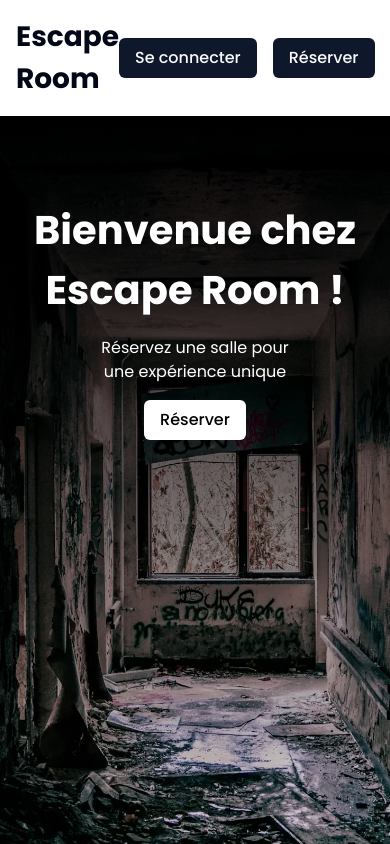
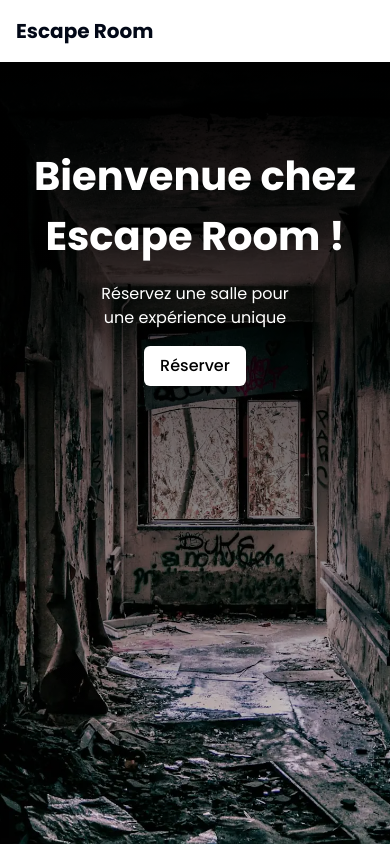
Before and after one commit to SebastienLaurentt/Escape-Game, a Next.js app: page / in a window 390 px wide. Shown: the top 844 px of the page. Built offline with nearby package versions, Linux system fonts and the light colour scheme; no server answers.

Commit message:
update css

```diff
--- a/components/shared/Header.tsx
+++ b/components/shared/Header.tsx
@@ -6,8 +6,8 @@ import { Button } from "../ui/button";
 const Header = () => {
   return (
     <header className="flex flex-row justify-between items-center py-4 px-4 border-b-4 border-black">
-      <span className="font-bold text-xl">Escape Room</span>
-      <div className="flex flex-row items-center gap-x-4">
+      <span className="font-bold text-md md:text-xl">Escape Room</span>
+      <div className="hidden md:flex flex-row items-center gap-x-4">
         <SignedIn>
           <UserButton />
         </SignedIn>
@@ -18,7 +18,6 @@ const Header = () => {
         </SignedOut>
         <Button>Réserver</Button>
       </div>
-
     </header>
   );
 };
```
